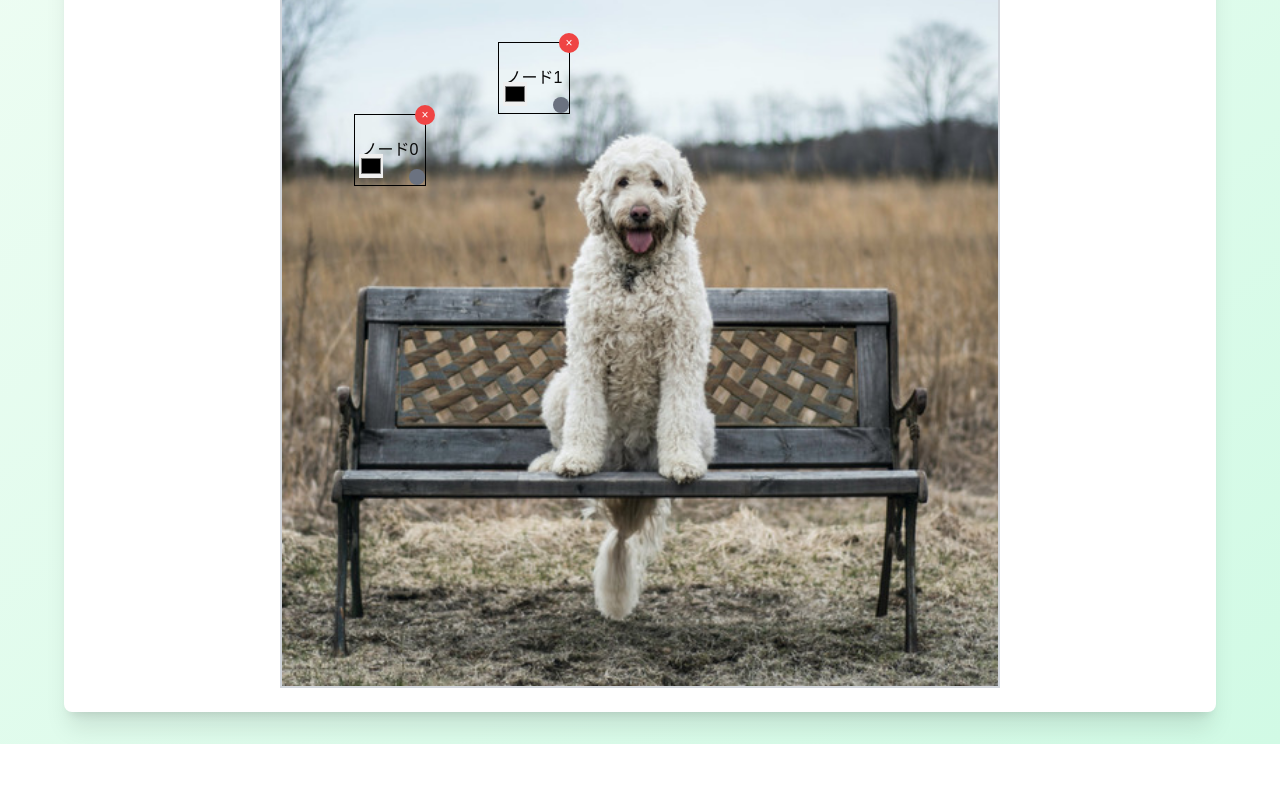
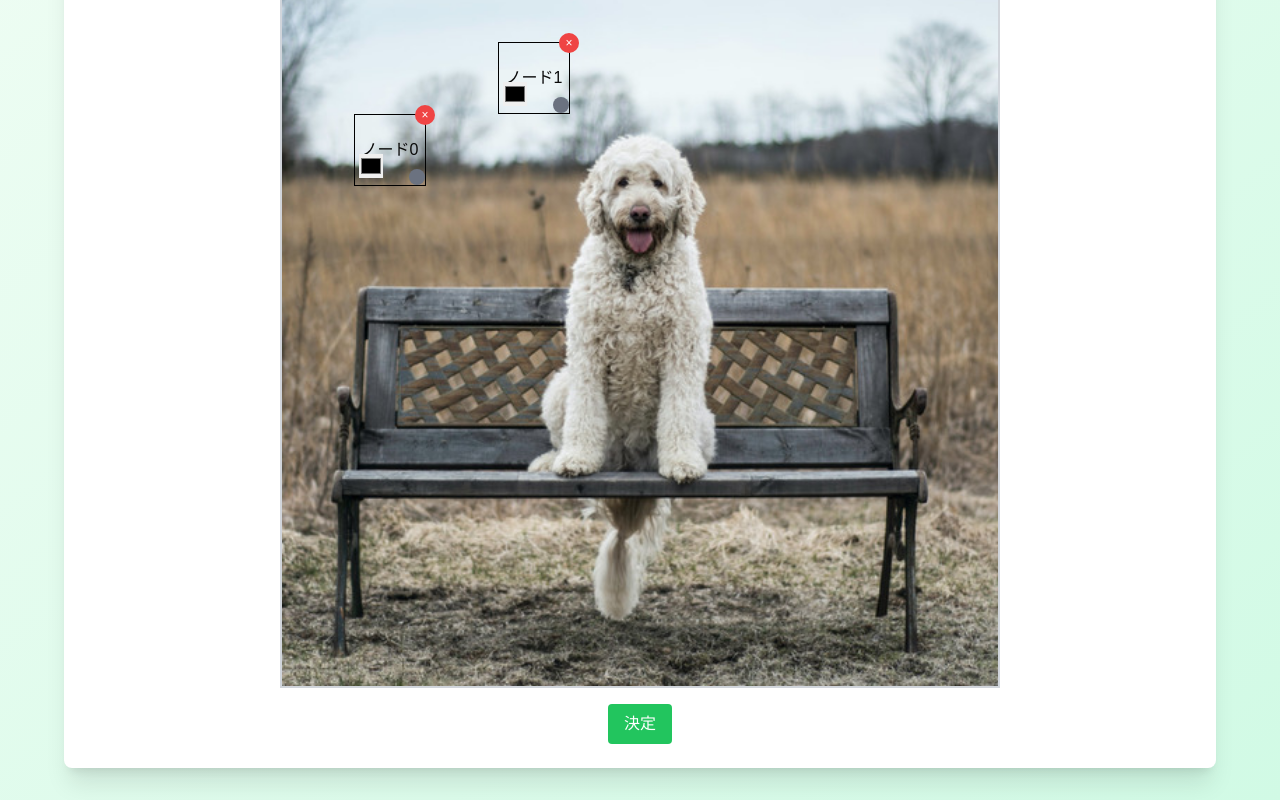
Before and after one commit to Ryogoooo/bariyoka_dev, a Next.js app: page /edit in a window 1280 px wide. Shown: the part 216-1016 px from the top of the page. Before the commit the page ends 960 px from the top, so only its background shows below. Built offline with nearby package versions, Linux system fonts and the light colour scheme.

Commit message:
関数の＿と決定ボタン追加

```diff
--- a/src/app/edit/components/canvas.tsx
+++ b/src/app/edit/components/canvas.tsx
@@ -119,6 +119,13 @@ const Canvas: React.FC<CanvasProps> = ({
                     />
                 ))}
             </div>
+            {/* 「決定」ボタン */}
+            <button
+                onClick={handleConfirm}
+                className="mt-4 px-4 py-2 bg-green-500 text-white rounded hover:bg-green-600"
+            >
+                決定
+            </button>
         </div>
     );
 };
--- a/src/app/edit/page.tsx
+++ b/src/app/edit/page.tsx
@@ -4,7 +4,7 @@ import Canvas from "./components/canvas";
 
 
 export default function Page() {
-    const [targetImagePath, setTargetImagePath] = useState("images/sample.jpg");
+    const [targetImagePath, _setTargetImagePath] = useState("images/sample.jpg");
     return (
         <div className="min-h-screen bg-gradient-to-br from-green-50 to-emerald-100 p-8">
             <div className="max-w-6xl mx-auto">
```
Also changed, not shown: .eslintrc.json.
